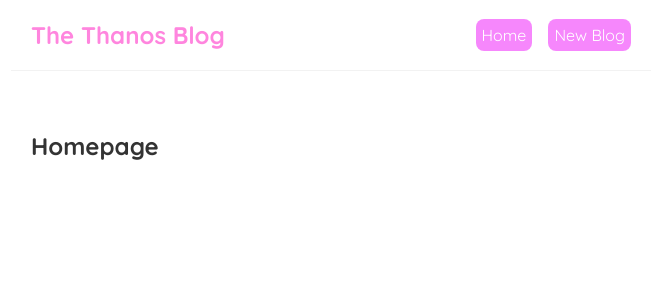
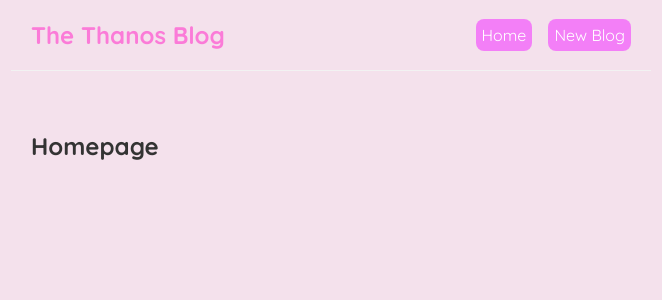
Before and after one commit to OZzzang/ThanosBlog, a React (Create React App) app: page / in a window 1280 px wide. Shown: the top 300 px of the page, without its empty margins (309-971 px from the left). Built offline with nearby package versions, Linux system fonts and the light colour scheme.

Commit message:
changed website background-color

```diff
--- a/src/index.css
+++ b/src/index.css
@@ -5,6 +5,7 @@
   margin: 0;
   font-family: "Quicksand";
   color: #333;
+  background-color: #f4e1ec;
 }
 .navbar {
   padding: 20px;
```
